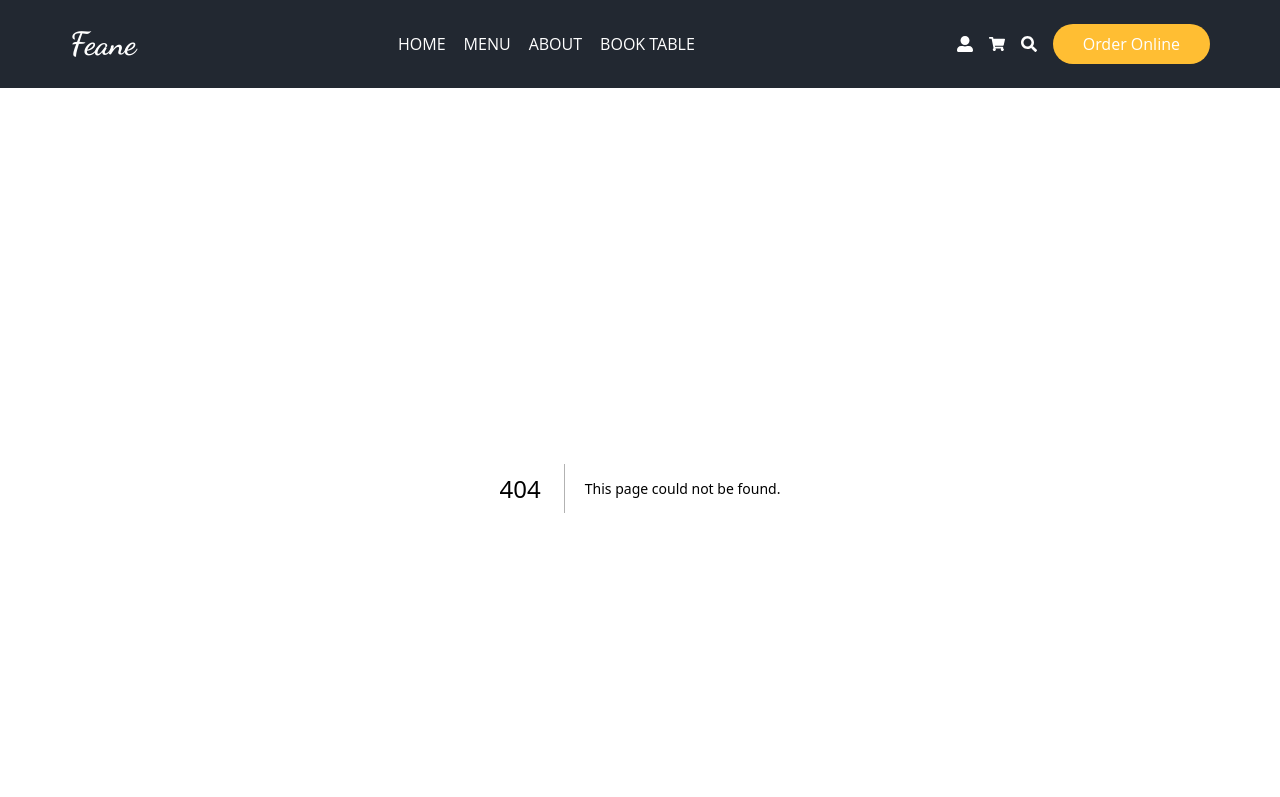
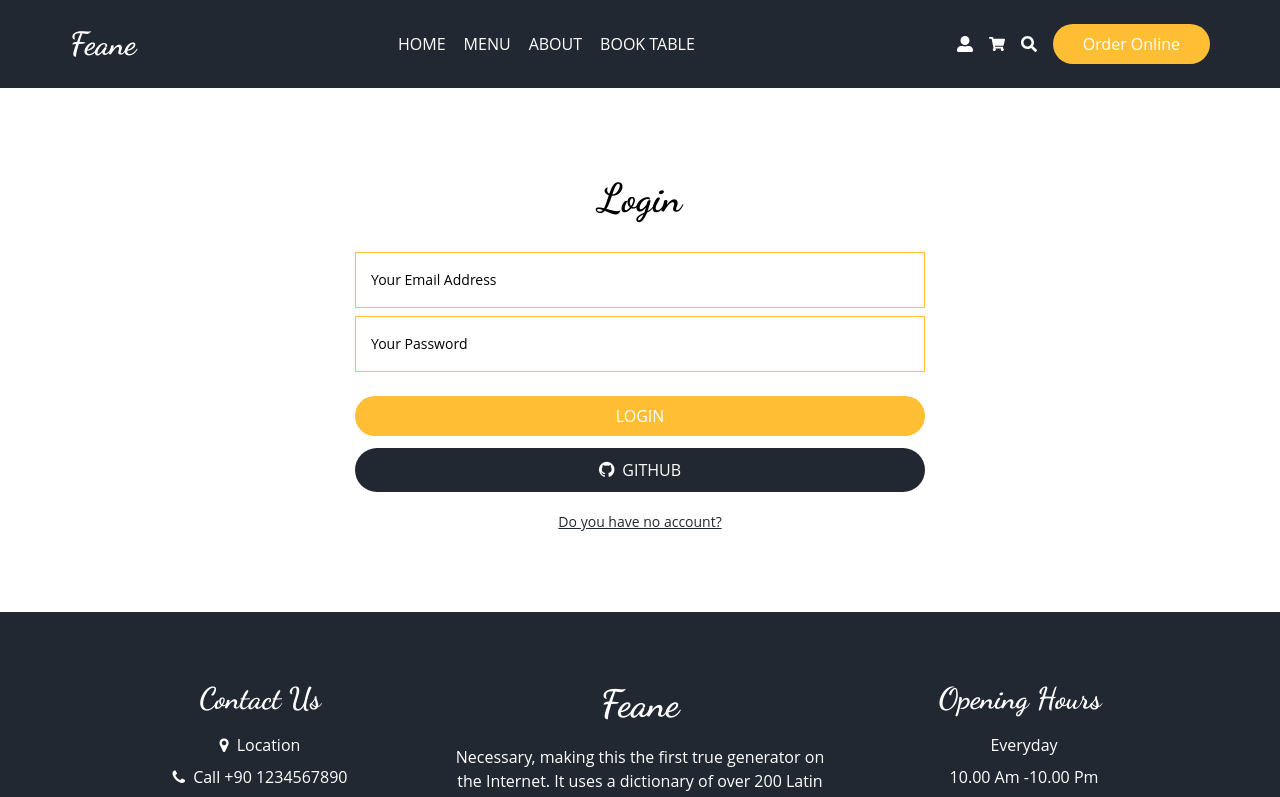
Before and after one commit to ilkeasagicayir/food-ordering, a Next.js app: page /auth/login in a window 1280 px wide. Before the commit this address had no page. Shown: the top 797 px of the page. Built offline with nearby package versions, Linux system fonts and the light colour scheme.

Commit message:
Login page

```diff
--- a/components/layout/Header.jsx
+++ b/components/layout/Header.jsx
@@ -1,50 +1,77 @@
-import { useState } from "react"
-import Logo from "../ui/Logo"
-import {FaUserAlt, FaShoppingCart, FaSearch} from "react-icons/fa"
-import Search from "../ui/Search"
-import {GiHamburgerMenu, GiCancel} from "react-icons/gi"
-import { useRouter } from "next/router"
-import Link from "next/link"
+import { useState } from "react";
+import Logo from "../ui/Logo";
+import { FaUserAlt, FaShoppingCart, FaSearch } from "react-icons/fa";
+import Search from "../ui/Search";
+import { GiHamburgerMenu, GiCancel } from "react-icons/gi";
+import { useRouter } from "next/router";
+import Link from "next/link";
 
 const Header = () => {
-  const [isSearchModal, setIsSearchModal] = useState(false)
-  const [isMenuModal, setIsMenuModal] = useState(false)
+  const [isSearchModal, setIsSearchModal] = useState(false);
+  const [isMenuModal, setIsMenuModal] = useState(false);
 
-  const router = useRouter()
+  const router = useRouter();
 
   return (
-    <div className={`h-[5.5rem] z-50 relative ${router.asPath === "/" ? "bg-transparent" : "bg-secondary"}`}>
+    <div
+      className={`h-[5.5rem] z-50 relative ${
+        router.asPath === "/" ? "bg-transparent" : "bg-secondary"
+      }`}
+    >
       <div className="container mx-auto text-white  flex justify-between items-center h-full">
         <Logo />
-        <nav className={`sm:static absolute top-0 left-0 sm:w-auto sm:h-auto w-full h-screen sm:text-white text-black sm:bg-transparent bg-white sm:flex hidden ${isMenuModal === true && "!grid place-content-center"}`}>
+        <nav
+          className={`sm:static absolute top-0 left-0 sm:w-auto sm:h-auto w-full h-screen sm:text-white text-black sm:bg-transparent bg-white sm:flex hidden ${
+            isMenuModal === true && "!grid place-content-center"
+          }`}
+        >
           <ul className="flex gap-x-2 sm:flex-row flex-col items-center">
-                <li className="px-[5px] py-[10px] uppercase hover:text-primary cursor-pointer"><Link href="/">Home</Link></li>
-                <li className="px-[5px] py-[10px] uppercase hover:text-primary  cursor-pointer"><Link href="/menu">Menu</Link></li>
-                <li className="px-[5px] py-[10px] uppercase hover:text-primary  cursor-pointer"><Link href="/about">About</Link></li>
-                <li className="px-[5px] py-[10px] uppercase hover:text-primary  cursor-pointer"><Link href="/reservation">Book Table</Link></li>
+            <li className="px-[5px] py-[10px] uppercase hover:text-primary cursor-pointer">
+              <Link href="/">Home</Link>
+            </li>
+            <li className="px-[5px] py-[10px] uppercase hover:text-primary  cursor-pointer">
+              <Link href="/menu">Menu</Link>
+            </li>
+            <li className="px-[5px] py-[10px] uppercase hover:text-primary  cursor-pointer">
+              <Link href="/about">About</Link>
+            </li>
+            <li className="px-[5px] py-[10px] uppercase hover:text-primary  cursor-pointer">
+              <Link href="/reservation">Book Table</Link>
+            </li>
           </ul>
           {isMenuModal && (
-                <button className='absolute top-4 right-4 z-50'
-                onClick={() => setIsMenuModal(false)}>
-                <GiCancel size={25} className=' transition-all'></GiCancel>
+            <button
+              className="absolute top-4 right-4 z-50"
+              onClick={() => setIsMenuModal(false)}
+            >
+              <GiCancel size={25} className=" transition-all"></GiCancel>
             </button>
           )}
         </nav>
         <div className="flex gap-x-4 items-center">
-            <a href="#"><FaUserAlt className="hover:text-primary transition-all"/></a>
-            <a href="#"><FaShoppingCart className="hover:text-primary transition-all"/></a>
-            <button onClick={() => setIsSearchModal(true)}><FaSearch className="hover:text-primary transition-all"/></button>
+          <Link href="/auth/login">
+            <FaUserAlt className="hover:text-primary transition-all cursor-pointer" />
+          </Link>
+          <a href="#">
+            <FaShoppingCart className="hover:text-primary transition-all cursor-pointer" />
+          </a>
+          <button onClick={() => setIsSearchModal(true)}>
+            <FaSearch className="hover:text-primary transition-all cursor-pointer" />
+          </button>
           <a href="#" className="md:inline-block hidden">
             <button className="btn-primary">Order Online</button>
           </a>
-            <button className="sm:hidden inline-block" onClick={()=>setIsMenuModal(true)}>
+          <button
+            className="sm:hidden inline-block"
+            onClick={() => setIsMenuModal(true)}
+          >
             <GiHamburgerMenu className="text-xl hover:text-primary transition-all" />
           </button>
         </div>
       </div>
-        {isSearchModal && <Search setIsSearchModal={setIsSearchModal}/>}
+      {isSearchModal && <Search setIsSearchModal={setIsSearchModal} />}
     </div>
-  )
-}
+  );
+};
 
-export default Header
+export default Header;
--- /dev/null
+++ b/pages/auth/login.jsx
@@ -0,0 +1,77 @@
+import { useFormik } from "formik";
+import Link from "next/link";
+import Input from "../../components/form/Input";
+import Title from "../../components/ui/Title";
+import { loginSchema } from "../../schema/login";
+
+const Login = () => {
+  const onSubmit = async (values, actions) => {
+    await new Promise((resolve) => setTimeout(resolve, 4000));
+    actions.resetForm();
+  };
+  const { values, errors, touched, handleSubmit, handleChange, handleBlur } =
+    useFormik({
+      initialValues: {
+        email: "",
+        password: "",
+      },
+      onSubmit,
+      validationSchema: loginSchema,
+    });
+
+  const inputs = [
+    {
+      id: 1,
+      name: "email",
+      type: "email",
+      placeholder: "Your Email Address",
+      value: values.email,
+      errorMessage: errors.email,
+      touched: touched.email,
+    },
+    {
+      id: 2,
+      name: "password",
+      type: "password",
+      placeholder: "Your Password",
+      value: values.password,
+      errorMessage: errors.password,
+      touched: touched.password,
+    },
+  ];
+
+  return (
+    <div className="container mx-auto">
+      <form
+        className="flex flex-col items-center my-20 md:w-1/2 w-full mx-auto"
+        onSubmit={handleSubmit}
+      >
+        <Title addClass="text-[40px] mb-6">Login</Title>
+        <div className="flex flex-col gap-y-2 w-full">
+          {inputs.map((input) => (
+            <Input
+              key={input.id}
+              {...input}
+              onChange={handleChange}
+              onBlur={handleBlur}
+            />
+          ))}
+        </div>
+        <div className="flex flex-col w-full gap-y-3 mt-6">
+          <button className="btn-primary">LOGIN</button>
+          <button className="btn-primary !bg-secondary">
+            <i className="fa fa-github mr-2 text-lg"></i>
+            GITHUB
+          </button>
+          <Link href="/auth/register">
+            <span className="text-sm  mt-2 underline cursor-pointer text-secondary flex flex-col items-center">
+              Do you have no account?
+            </span>
+          </Link>
+        </div>
+      </form>
+    </div>
+  );
+};
+
+export default Login;
--- /dev/null
+++ b/pages/auth/register.jsx
@@ -0,0 +1,11 @@
+import React from 'react'
+
+const Register = () => {
+  return (
+    <div>
+
+    </div>
+  )
+}
+
+export default Register
--- /dev/null
+++ b/schema/login.js
@@ -0,0 +1,8 @@
+import * as Yup from "yup";
+
+export const loginSchema = Yup.object({
+  email: Yup.string().required("Email is required.").email("Email is invalid."),
+  password: Yup.string()
+    .required("Password is required.")
+    .min(6, "Password must be at least 6 characters."),
+});
```
Lines whose indentation alone changed are shown as unchanged.
